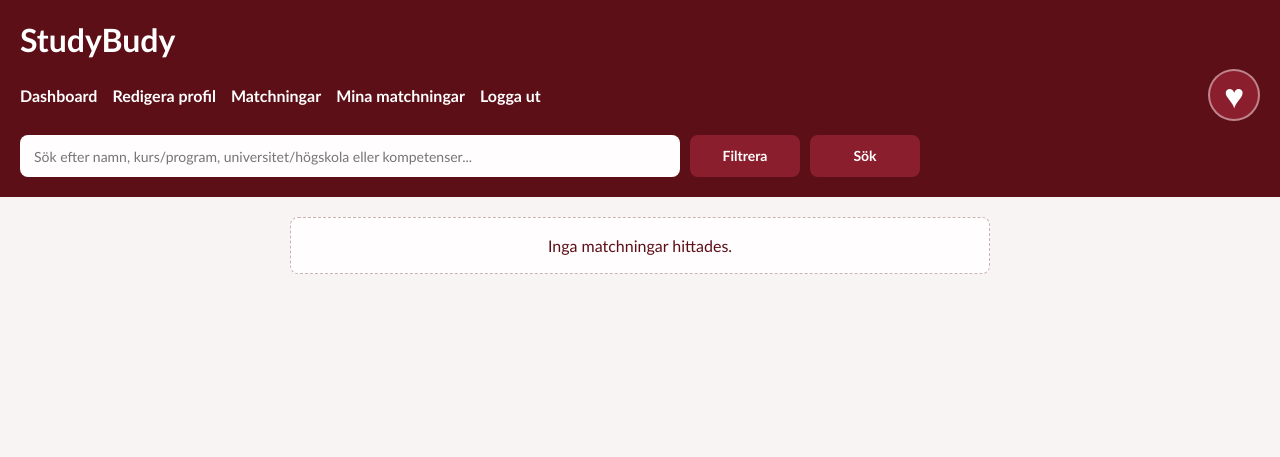
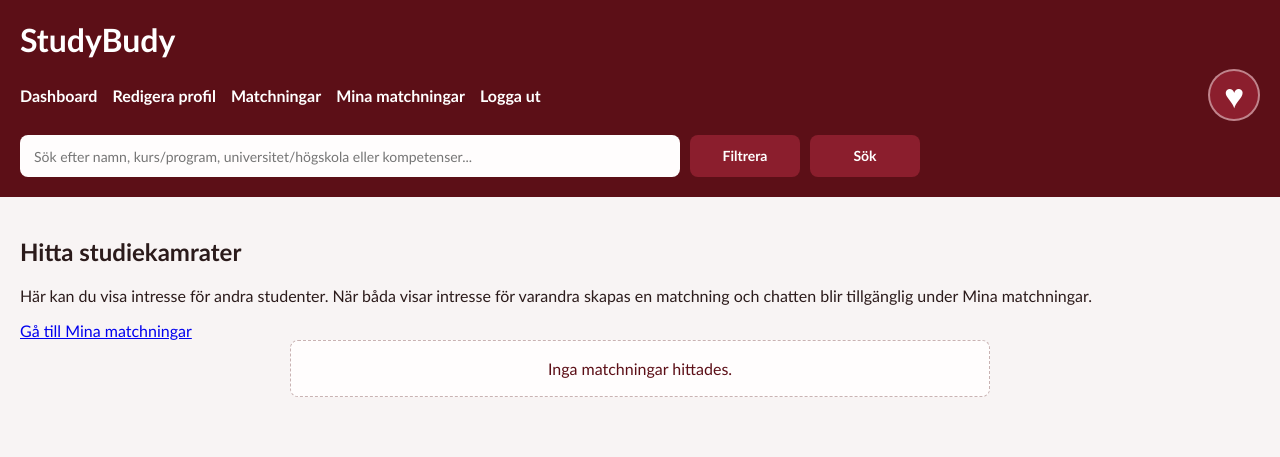
Before and after one commit to Najehnator/StudyBudy, a Flask app: page /my-matches in a window 1280 px wide. Shown: the top 457 px of the page. Run offline with Flask 3, Linux system fonts and the light colour scheme; the visitor is signed in with stand-in values (Sample User, id 1); data that the repository does not hold is empty; some libraries are stand-ins or nearby versions.

Commit message:
Ändrig av knapp till chatt och logga in

```diff
--- a/templates/login.html
+++ b/templates/login.html
@@ -17,7 +17,7 @@
 
     <main>
         <section class="card">
-            <h2>Registrera konto</h2>
+            <h2>Logga in</h2>
 
             {% with messages = get_flashed_messages(with_categories=true) %}
                 {% if messages %}
@@ -34,7 +34,7 @@
                 <label for="password">Lösenord</label>
                 <input type="password" id="password" name="password" required>
 
-                <button type="submit">Registrera</button>
+                <button type="submit">Logga in</button>
             </form>
         </section>
     </main>
--- a/templates/my_matches.html
+++ b/templates/my_matches.html
@@ -106,6 +106,18 @@
             {% endif %}
         {% endwith %}
 
+        <section class="matches-intro">
+            <h2>Hitta studiekamrater</h2>
+            <p>
+                Här kan du visa intresse för andra studenter. När båda visar intresse för varandra
+                skapas en matchning och chatten blir tillgänglig under Mina matchningar.
+            </p>
+
+            <a href="{{ url_for('show_my_matches_page') }}" class="chat-button">
+                Gå till Mina matchningar
+            </a>
+        </section>
+
         <section class="matches-grid">
             {% if matches %}
                 {% for match in matches %}
@@ -122,6 +134,7 @@
 
                         <p><strong>Universitet/Högskola:</strong> {{ match[2] or 'Ej angivet' }}</p>
                         <p><strong>Kurs/Program:</strong> {{ match[3] or 'Ej angivet' }}</p>
+                        <p><strong>Studietyp:</strong> {{ match[4] or 'Ej angivet' }}</p>
                         <p><strong>Tillgänglighet:</strong> {{ match[5] or 'Ej angivet' }}</p>
                         <p><strong>Kompetenser:</strong> {{ match[6] or 'Ej angivet' }}</p>
                         <p><strong>Behöver hjälp med:</strong> {{ match[7] or 'Ej angivet' }}</p>
@@ -167,6 +180,15 @@
             const dropdown = document.getElementById("likes-dropdown");
             dropdown.classList.toggle("show");
         }
+
+        document.addEventListener("click", function(event) {
+            const likesWrapper = document.querySelector(".likes-wrapper");
+            const likesDropdown = document.getElementById("likes-dropdown");
+
+            if (likesWrapper && likesDropdown && !likesWrapper.contains(event.target)) {
+                likesDropdown.classList.remove("show");
+            }
+        });
     </script>
 </body>
 </html>
```
